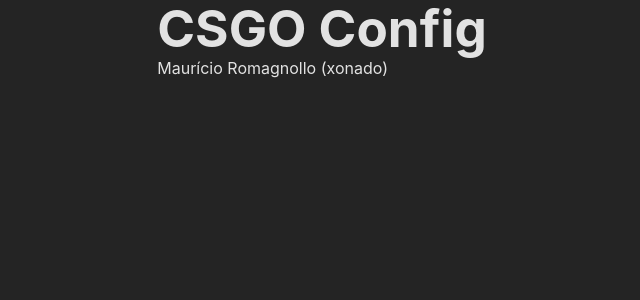
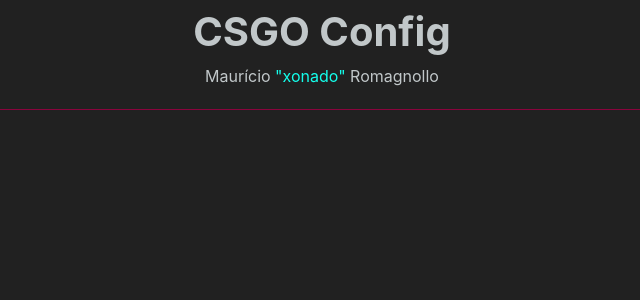
Before and after one commit to mauricioromagnollo/csgo-config, a React (Vite) app: page / in a window 1280 px wide. Shown: the top 300 px of the page, without its empty margins (318-958 px from the left). Built offline with nearby package versions, Linux system fonts and the light colour scheme.

Commit message:
feat: add header component

```diff
--- a/src/App.tsx
+++ b/src/App.tsx
@@ -1,10 +1,9 @@
-import player from './data/player.json'
+import { Header } from "./components";
 
 export function App() {
   return (
     <>
-      <h1>CSGO Config</h1>
-      <p>{player.name} ({player.nick})</p>
+      <Header />
     </>
   )
 }
--- /dev/null
+++ b/src/components/header/index.tsx
@@ -0,0 +1,13 @@
+import player from '../../data/player.json'
+import './styles.css'
+
+export function Header() {
+  const [ firstName, lastName ] = player.name.split(' ')
+
+  return (
+    <header id='header'>
+      <h1>CSGO Config</h1>
+      <p>{firstName} <span>"{player.nick}"</span> {lastName}</p>
+    </header>
+  )
+}
--- /dev/null
+++ b/src/components/header/styles.css
@@ -0,0 +1,18 @@
+#header {
+  display: flex;
+  align-items: center;
+  flex-direction: column;
+  width: 80vw;
+  height: 100px;
+  border-bottom: 1px solid var(--accent);
+  gap: 10px;
+  margin-top: 10px;
+}
+
+#header > h1 {
+  font-size: 2.5rem;
+}
+
+#header > p > span {
+  color: var(--primary);
+}
--- /dev/null
+++ b/src/components/index.ts
@@ -0,0 +1 @@
+export * from './header'
--- a/src/global.css
+++ b/src/global.css
@@ -5,10 +5,13 @@
   font-weight: 400;
 
   /* COLORS */
-  --background: #242424;
-  --white: rgba(255, 255, 255, 0.87);
+  --background: #212121;
+  --gray-dark: #323232;
+  --gray: #c1c7c9;
+  --primary: #14FFEC;
+  --accent: #89043D;
 
-  color: var(--white);
+  color: var(--gray);
   background-color: var(--background);
 
   font-synthesis: none;
@@ -24,6 +27,13 @@
   box-sizing: border-box;
 }
 
+body {
+  display: flex;
+  justify-content: center;
+  min-width: 320px;
+  min-height: 100vh;
+}
+
 a {
   font-weight: 500;
   color: #646cff;
@@ -32,13 +42,6 @@
 
 a:hover {
   color: #535bf2;
-}
-
-body {
-  display: flex;
-  justify-content: center;
-  min-width: 320px;
-  min-height: 100vh;
 }
 
 h1 {
```
